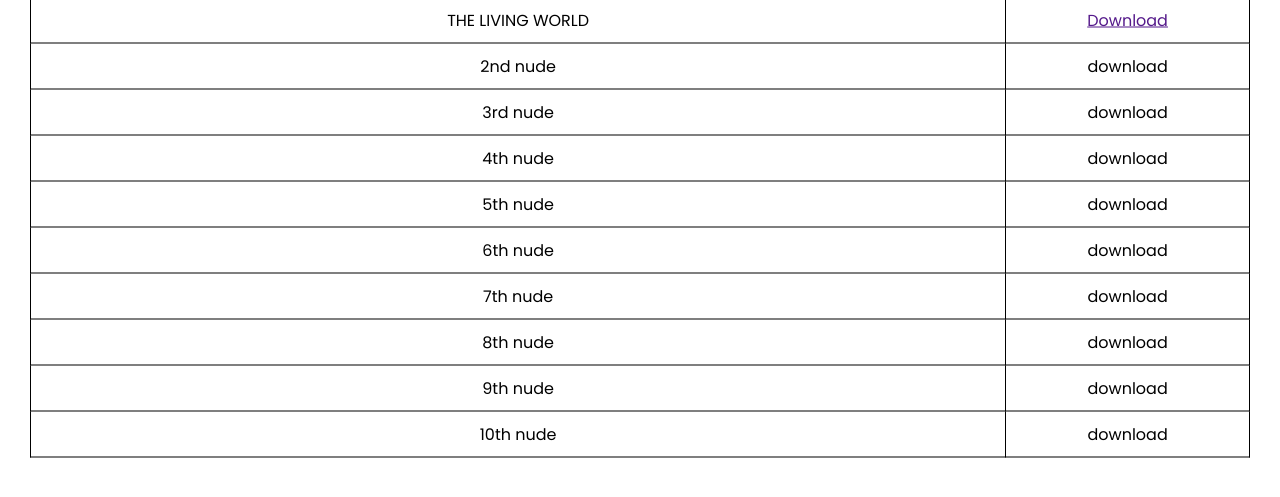
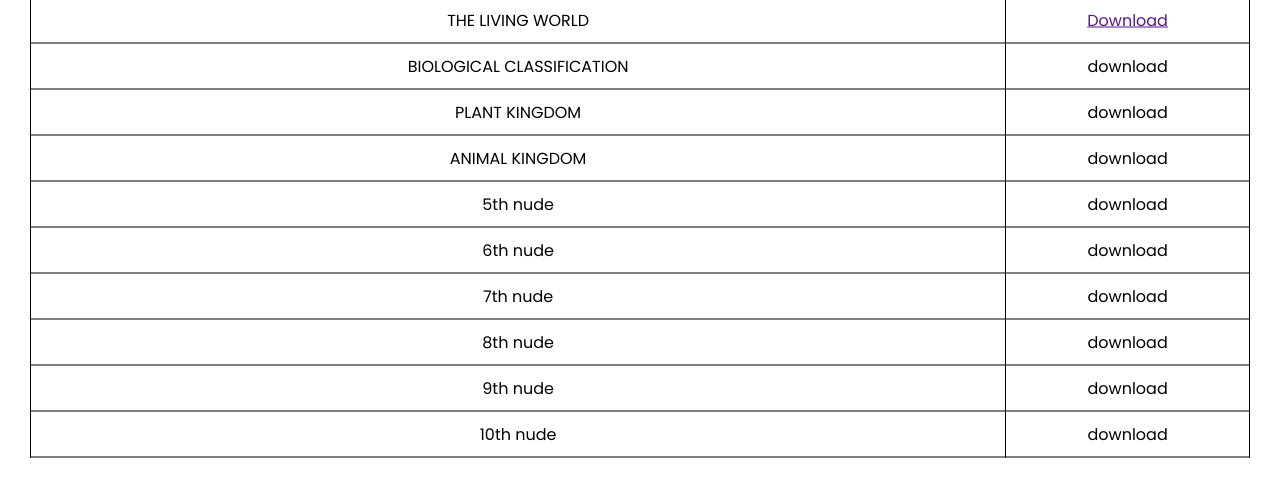
Before and after one commit to wrongsolutions/DiLimit, a plain HTML site: page notesbio.html in a window 1280 px wide. Shown: the part 207-704 px from the top of the page. Drawn offline with Linux system fonts and the light colour scheme.

Commit message:
Update notesbio.html

```diff
--- a/notesbio.html
+++ b/notesbio.html
@@ -153,15 +153,15 @@
 			<td class="second-col"><a href="" target="_maderchod"> Download</td>
 		</tr>
 		<tr>
-			<td class="first-col">2nd nude</td>
+			<td class="first-col">BIOLOGICAL CLASSIFICATION</td>
 			<td class="second-col">download</td>
 		</tr>
 		<tr>
-			<td class="first-col">3rd nude</td>
+			<td class="first-col">PLANT KINGDOM</td>
 			<td class="second-col">download</td>
 		</tr>
 		<tr>
-			<td class="first-col">4th nude</td>
+			<td class="first-col">ANIMAL KINGDOM</td>
 			<td class="second-col">download</td>
 		</tr>
 		<tr>
```
